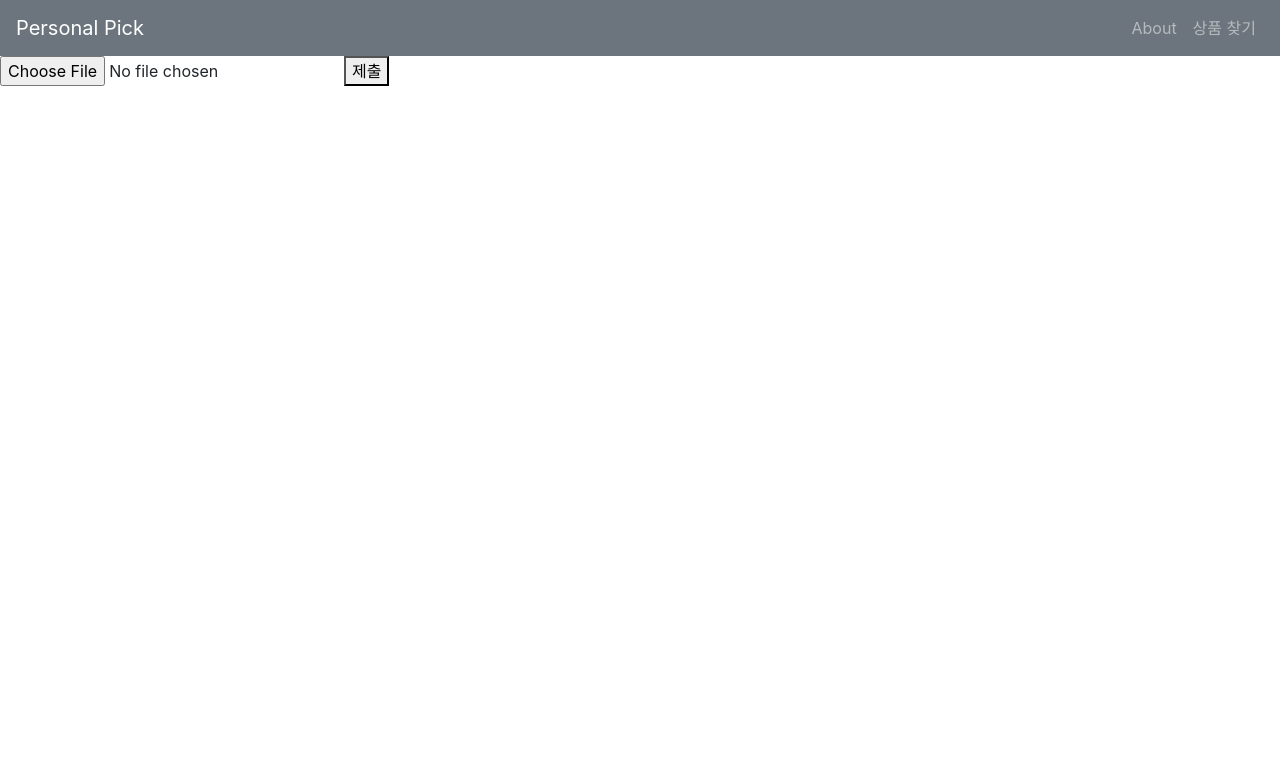
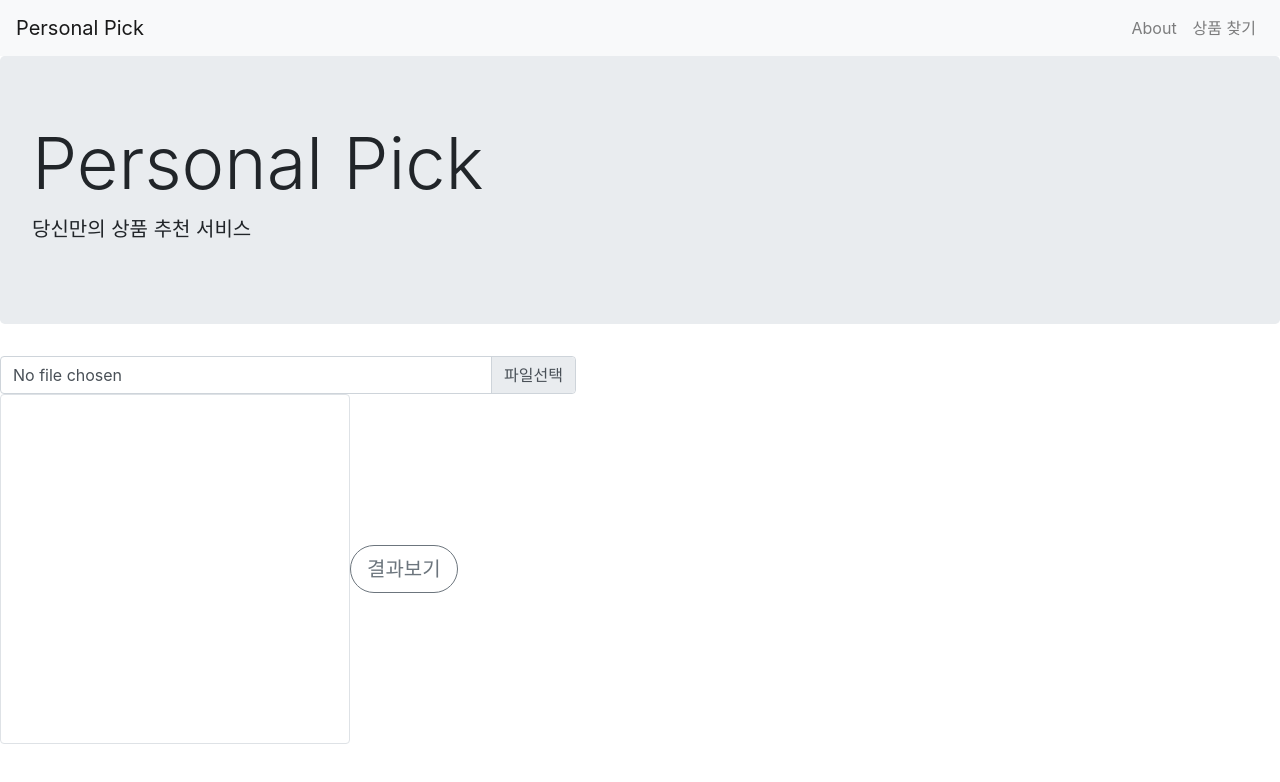
Before and after one commit to sohnjunior/Personal-Pick, a Vue app in the folder PersonalPick/frontend/: page / in a window 1280 px wide. Shown: the top 782 px of the page. Built offline with nearby package versions, Linux system fonts and the light colour scheme; the HTML template or start-up script is replaced by a standard one.

Commit message:
frontend design

```diff
--- a/PersonalPick/frontend/src/App.vue
+++ b/PersonalPick/frontend/src/App.vue
@@ -1,18 +1,21 @@
 <template>
   <div>
     <NavBar></NavBar>
-    <UploadFile></UploadFile>
+    <IntroBox></IntroBox>
+    <InputBox></InputBox>
   </div>
 </template>
 
 <script>
-import UploadFile from './components/UploadFile'
 import NavBar from './components/NavBar'
+import IntroBox from './components/IntroBox'
+import InputBox from './components/InputBox'
 
 export default {
   components: {
     NavBar,
-    UploadFile
+    IntroBox,
+    InputBox
   }
 }
 </script>
--- /dev/null
+++ b/PersonalPick/frontend/src/components/InputBox.vue
@@ -0,0 +1,17 @@
+<template>
+  <div>
+    <UploadFile></UploadFile>
+  </div>
+</template>
+
+<script>
+import UploadFile from './UploadFile'
+
+export default {
+  components: { UploadFile }
+}
+</script>
+
+<style>
+
+</style>
--- /dev/null
+++ b/PersonalPick/frontend/src/components/IntroBox.vue
@@ -0,0 +1,13 @@
+<template>
+  <b-jumbotron header="Personal Pick" lead="당신만의 상품 추천 서비스"></b-jumbotron>
+</template>
+
+<script>
+export default {
+
+}
+</script>
+
+<style>
+
+</style>
--- a/PersonalPick/frontend/src/components/NavBar.vue
+++ b/PersonalPick/frontend/src/components/NavBar.vue
@@ -1,6 +1,6 @@
 <template>
   <div>
-  <b-navbar toggleable="lg" type="dark" variant="secondary">
+  <b-navbar toggleable="lg" type="light" variant="light">
     <b-navbar-brand href="#">Personal Pick</b-navbar-brand>
 
     <b-navbar-nav class="ml-auto">
--- a/PersonalPick/frontend/src/components/UploadFile.vue
+++ b/PersonalPick/frontend/src/components/UploadFile.vue
@@ -1,7 +1,8 @@
 <template>
   <div>
-    <input type="file" id="file" name="file" ref="file" @change="handleFileUpload">
-    <button type="submit" @click="submitFile">제출</button>
+    <b-form-file v-model="file" class="file-form" id="file" name="file" ref="file" capture="true" browse-text="파일선택" @change="handleFileUpload"></b-form-file> <br>
+    <b-img thumbnail="" alt="사용자 입력 이미지" blank="true" width="350" height="350" rounded="true" src=""></b-img>
+    <b-button pill variant="outline-secondary" size="lg" type="submit" @click="submitFile">결과보기</b-button>
   </div>
 </template>
 
@@ -12,6 +13,11 @@
   axios.defaults.xsrfHeaderName = 'X-CSRFToken';
 
 export default {
+  data() {
+    return {
+      file: null
+    }
+  },
   methods: {
     submitFile() {
       let formData = new FormData();
@@ -19,11 +25,9 @@ export default {
 
       axios.post('http://localhost:8000/shopping/query/', formData, {
         headers: { 'Content-Type': 'multipart/form-data' }
-                   })
-                   .then((res) => {
+      }).then((res) => {
         console.log(res);
-                   })
-                   .catch((err) => {
+      }).catch((err) => {
         console.log(err);
       });
     },
@@ -34,6 +38,8 @@ export default {
 }
 </script>
 
-<style>
-
+<style scoped>
+.file-form {
+  width: 45%;
+}
 </style>
--- a/PersonalPick/frontend/webpack-stats.json
+++ b/PersonalPick/frontend/webpack-stats.json
@@ -1 +1 @@
-{"status":"done","publicPath":"http://127.0.0.1:8080/","chunks":{"index":[{"name":"js/index.js","publicPath":"http://127.0.0.1:8080/js/index.js","path":"/Users/handhand/Desktop/Django_Projects/PersonalPick_project/PersonalPick/frontend/dist/js/index.js"}]}}
+{"status":"done","publicPath":"http://127.0.0.1:8080/","error":"ModuleError","message":"Module Error (from ./node_modules/eslint-loader/index.js):\n\n/Users/handhand/Desktop/Django_Projects/PersonalPick_project/PersonalPick/frontend/src/components/UploadFile.vue\n  21:4  error  Parsing error: Unexpected token, expected \",\"\n\n  11 |     }\n  12 |   }\n> 13 |     methods: {\n     |     ^\n  14 |         submitFile() {\n  15 |             let formData = new FormData();\n  16 |                    formData.append('file', this.file);\n\n✖ 1 problem (1 error, 0 warnings)\n","chunks":{"index":[{"name":"js/index.js","publicPath":"http://127.0.0.1:8080/js/index.js","path":"/Users/handhand/Desktop/Django_Projects/PersonalPick_project/PersonalPick/frontend/dist/js/index.js"},{"name":"index.de95f2f08ec165a0f4ab.hot-update.js","publicPath":"http://127.0.0.1:8080/index.de95f2f08ec165a0f4ab.hot-update.js","path":"/Users/handhand/Desktop/Django_Projects/PersonalPick_project/PersonalPick/frontend/dist/index.de95f2f08ec165a0f4ab.hot-update.js"}]}}
```
Lines whose indentation alone changed are shown as unchanged.
